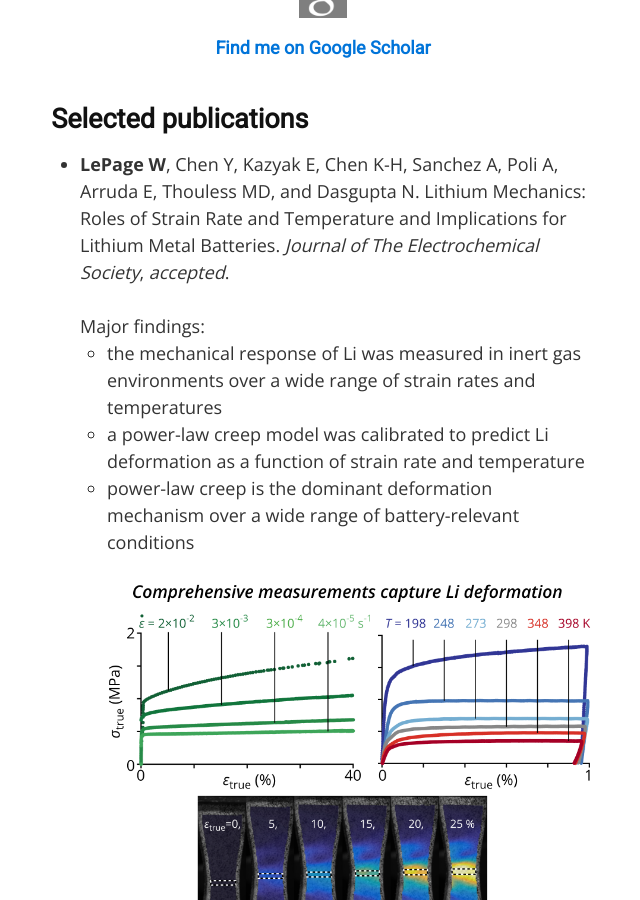
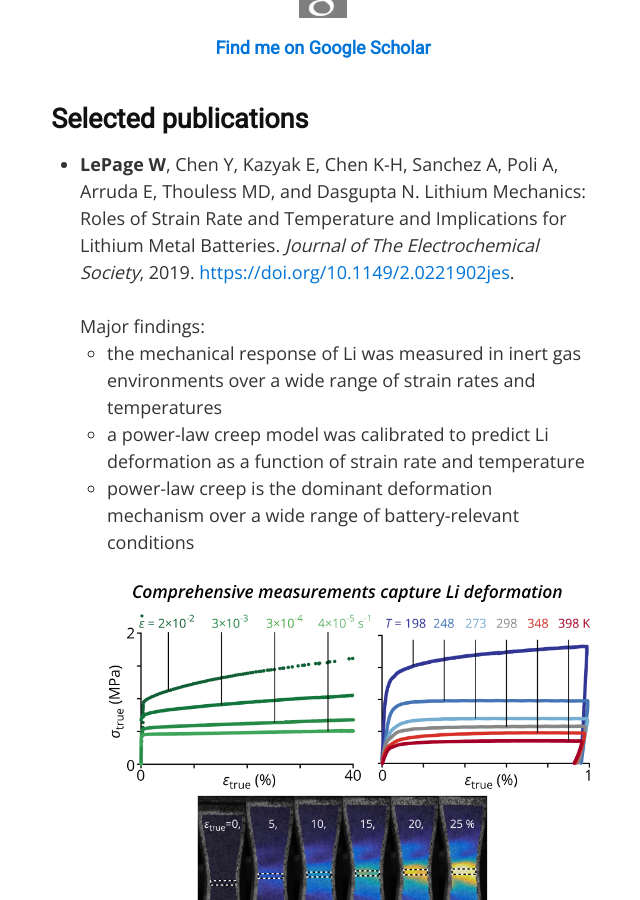
Before and after one commit to wlepage/wlepage.github.io, a Jekyll site: the page built from index.md, in a window 1280 px wide and 900 px high, scrolled down 1573 px. Shown: the whole window, without its empty margins (317-957 px from the left). Built offline with Jekyll 4.4.1, drawn with Linux system fonts in a browser that asks for light colours.

Commit message:
Update index.md

```diff
--- a/index.md
+++ b/index.md
@@ -36,7 +36,7 @@ For my postdoctoral research, I am developing solid-state batteries that can be
 </div>
 
 ## Selected publications
-+ __LePage W__, Chen Y, Kazyak E, Chen K-H, Sanchez A, Poli A, Arruda E, Thouless MD, and Dasgupta N. Lithium Mechanics: Roles of Strain Rate and Temperature and Implications for Lithium Metal Batteries. _Journal of The Electrochemical Society_, _accepted_.<br /><br />
++ __LePage W__, Chen Y, Kazyak E, Chen K-H, Sanchez A, Poli A, Arruda E, Thouless MD, and Dasgupta N. Lithium Mechanics: Roles of Strain Rate and Temperature and Implications for Lithium Metal Batteries. _Journal of The Electrochemical Society_, 2019. [https://doi.org/10.1149/2.0221902jes](https://doi.org/10.1149/2.0221902jes).<br /><br />
 Major findings:
 	+ the mechanical response of Li was measured in inert gas environments over a wide range of strain rates and temperatures
 	+ a power-law creep model was calibrated to predict Li deformation as a function of strain rate and temperature
```
